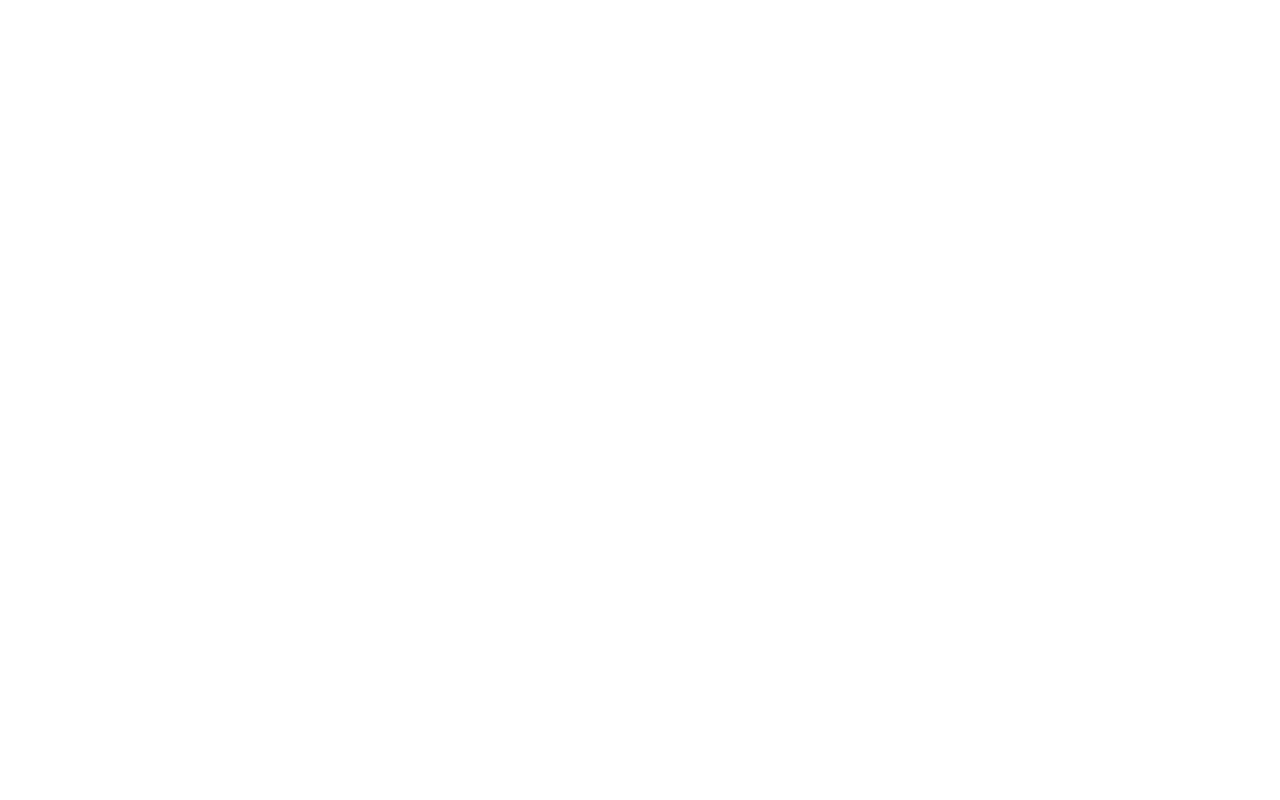
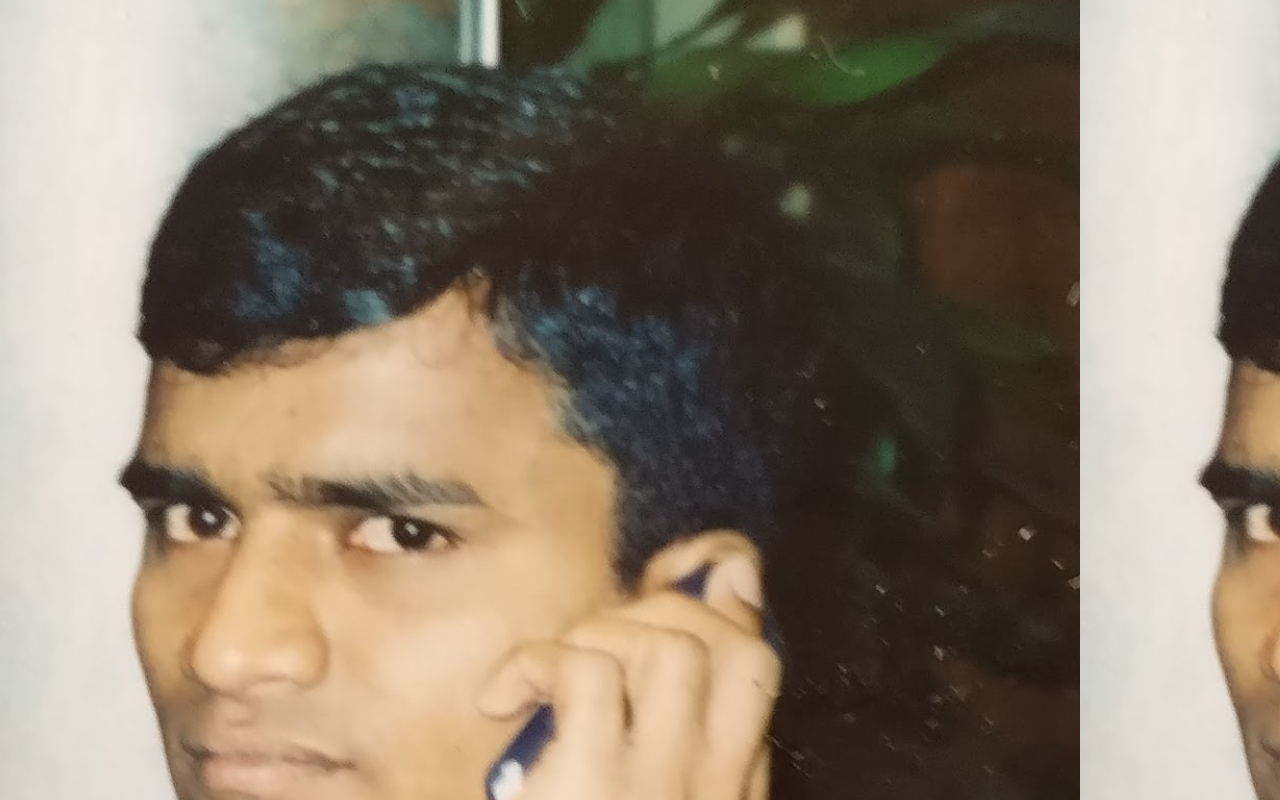
Before and after one commit to rajkajam/DevOps, a plain HTML site: page devopsIQ/index.html in a window 1280 px wide. Drawn offline with Linux system fonts and the light colour scheme.

Commit message:
added new jpg files

```diff
--- a/devopsIQ/index.html
+++ b/devopsIQ/index.html
@@ -1,5 +1,5 @@
 <html>
 <title>Jenkins Prod Website</title>
-<body background="images/2.jpg">
+<body background="images/rajesh.jpg">
 </body>
 </html>
```
Also changed, not shown: devopsIQ/images/Rajesh.jpg (added), devopsIQ/images/Rama.jpg (added), devopsIQ/images/Rishi.jpg (added), devopsIQ/images/sonu.jpg (added).
